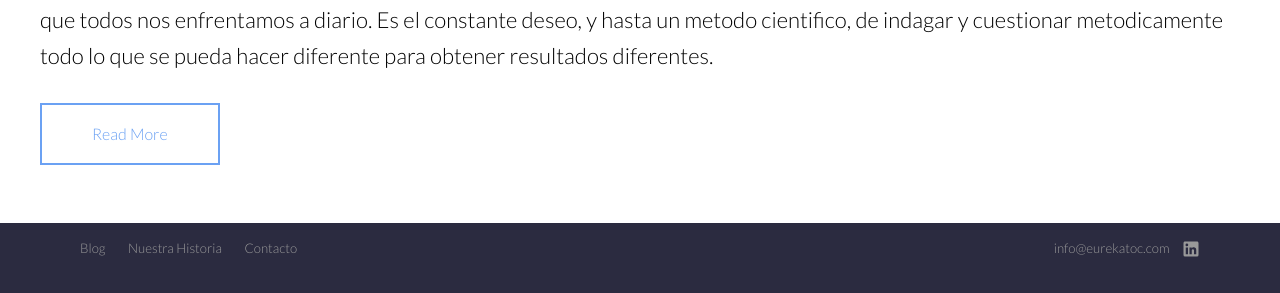
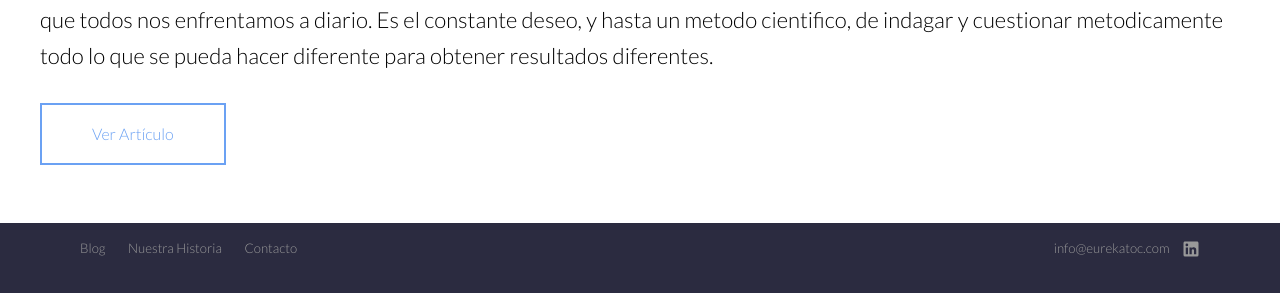
Before and after one commit to crisdesplats/eurekatalks, a Jekyll site: the page built from blog/index.html, in a window 1280 px wide. Shown: the part 514-807 px from the top of the page. Built offline with Jekyll 4.4.1, drawn with Linux system fonts in a browser that asks for light colours; nearby versions of some CDN libraries; the list of posts is cut into pages by our own code.

Commit message:
cmabio menor

```diff
--- a/_includes/list-posts.html
+++ b/_includes/list-posts.html
@@ -4,7 +4,7 @@
 	{% include post-title.html post=post %}
 	<div class="post-content">
 		{{ post.excerpt }}
-		<div class="button"><a href="{% include relative-src.html src=post.url %}">Read More</a></div>
+		<div class="button"><a href="{% include relative-src.html src=post.url %}">Ver Artículo</a></div>
 	</div>
 </li>
 {% endfor %}
```
